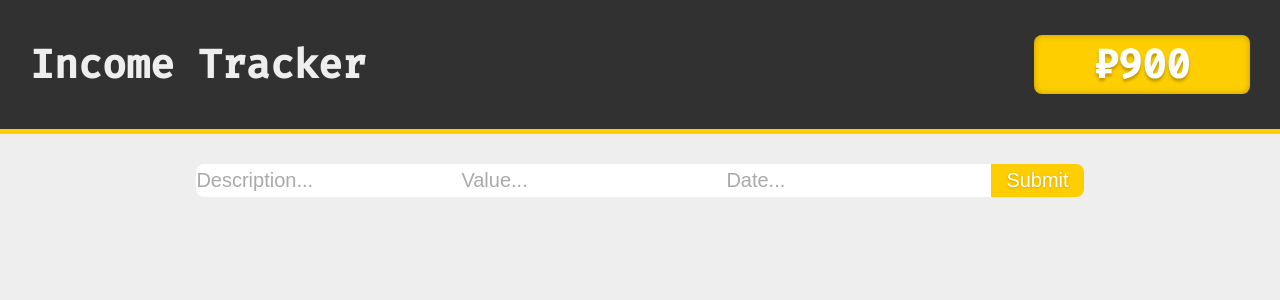
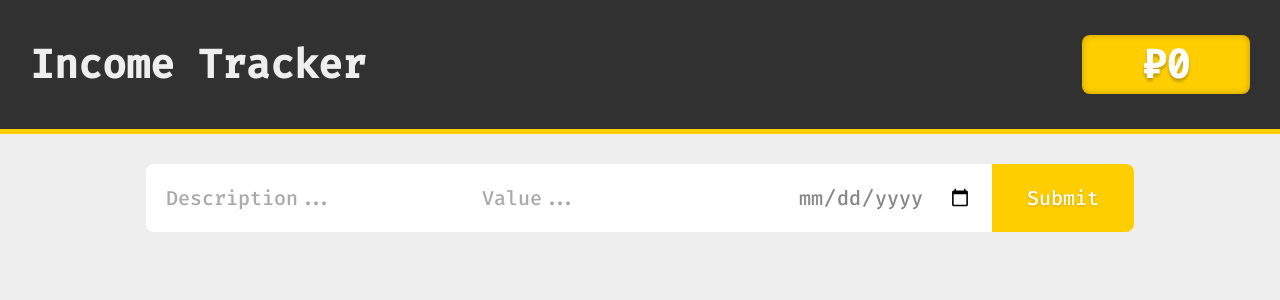
Before and after one commit to httpcyberdata/vue_incometracker, a Vue app: page / in a window 1280 px wide. Shown: the top 300 px of the page. Built offline with nearby package versions, Linux system fonts and the light colour scheme.

Commit message:
implementing Form component's reactive state and onSubmit functionality

```diff
--- a/src/App.vue
+++ b/src/App.vue
@@ -10,12 +10,7 @@ import Form from './components/Form.vue';
 export default {
   setup() {
     const state = reactive({
-      income: [{
-        value: 400
-      },
-      {
-        value: 500
-      }],
+      income: [],
       totalIncome: computed(() => {
         let temp = 0;
         if(state.income.length > 0) {
--- a/src/components/Form.vue
+++ b/src/components/Form.vue
@@ -1,14 +1,33 @@
 <template>
-    <form>
-        <input type="text" placeholder="Description..." />
-        <input type="number" placeholder="Value..."/>
-        <input type="data" placeholder="Date..." />
-        <input type="submit" value="Submit" />
+    <form @submit.prevent="FormHandler">
+        <input type="text" placeholder="Description..." v-model="formData.desc" />
+        <input type="number" placeholder="Value..." v-model="formData.value" />
+        <input type="date" placeholder="Date..."  v-model="formData.date" />
+        <input type="submit" value="Submit"/>
     </form>
 </template>
 
 <script>
+import { reactive } from 'vue';
 export default {
+    props: {
+        state: Object
+    },
+    setup() {
+        const formData = reactive({
+            desc: null,
+            value: null,
+            date: null
+        });
+
+        function FormHandler() {
+            console.log(formData);
+        }
+        return {
+            FormHandler,
+            formData
+        }
+    }
 }
 </script>
 
@@ -24,6 +43,8 @@ export default {
         border: none;
         outline: none;
         font-size: 20px;
+        padding: 20px 20px;
+        font-family: 'Fira Code', sans-serif;
     }
 
     form input::placeholder {
@@ -46,7 +67,7 @@ export default {
         color: #FFF;
         font-weight: 500;
         text-shadow: 0px 1px 3px rgba(0, 0, 0, 0.2);
-        padding: 5px 15px;
+        padding: 5px 35px;
         background-color: #FFCE00;
         cursor: pointer;
     }
```
